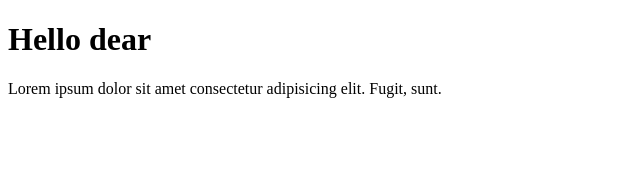
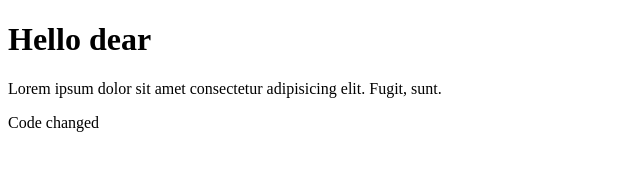
Before and after one commit to Nayem960/first-projects, a plain HTML site: page index.html in a window 1280 px wide. Shown: the whole page, without its empty margins (0-640 px from the left). Drawn offline with Linux system fonts and the light colour scheme.

Commit message:
Update index.html

```diff
--- a/index.html
+++ b/index.html
@@ -10,6 +10,7 @@
 <body>
     <h1>Hello dear</h1>
     <p>Lorem ipsum dolor sit amet consectetur adipisicing elit. Fugit, sunt.</p>
+    <p> Code changed </p>
 </body>
 
 </html>
```
